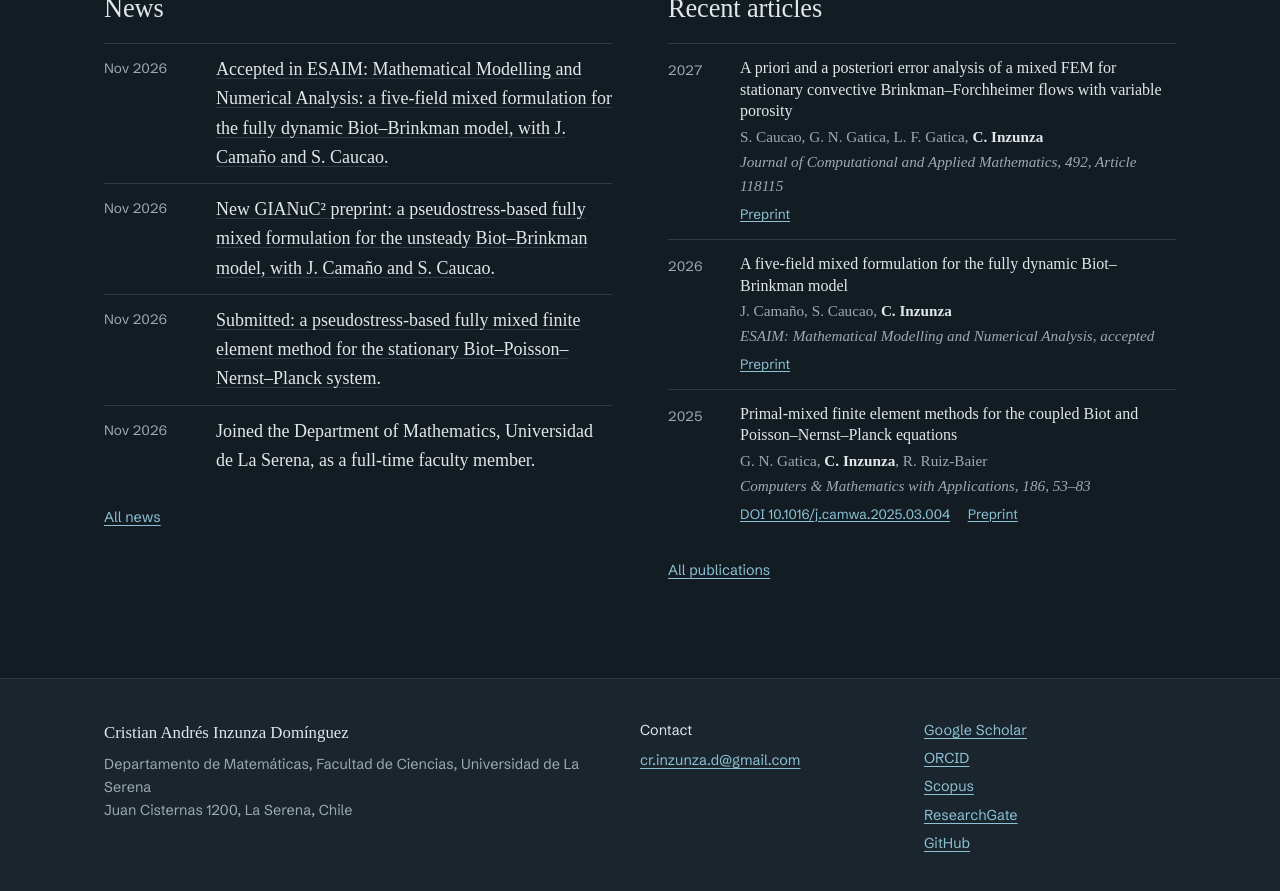
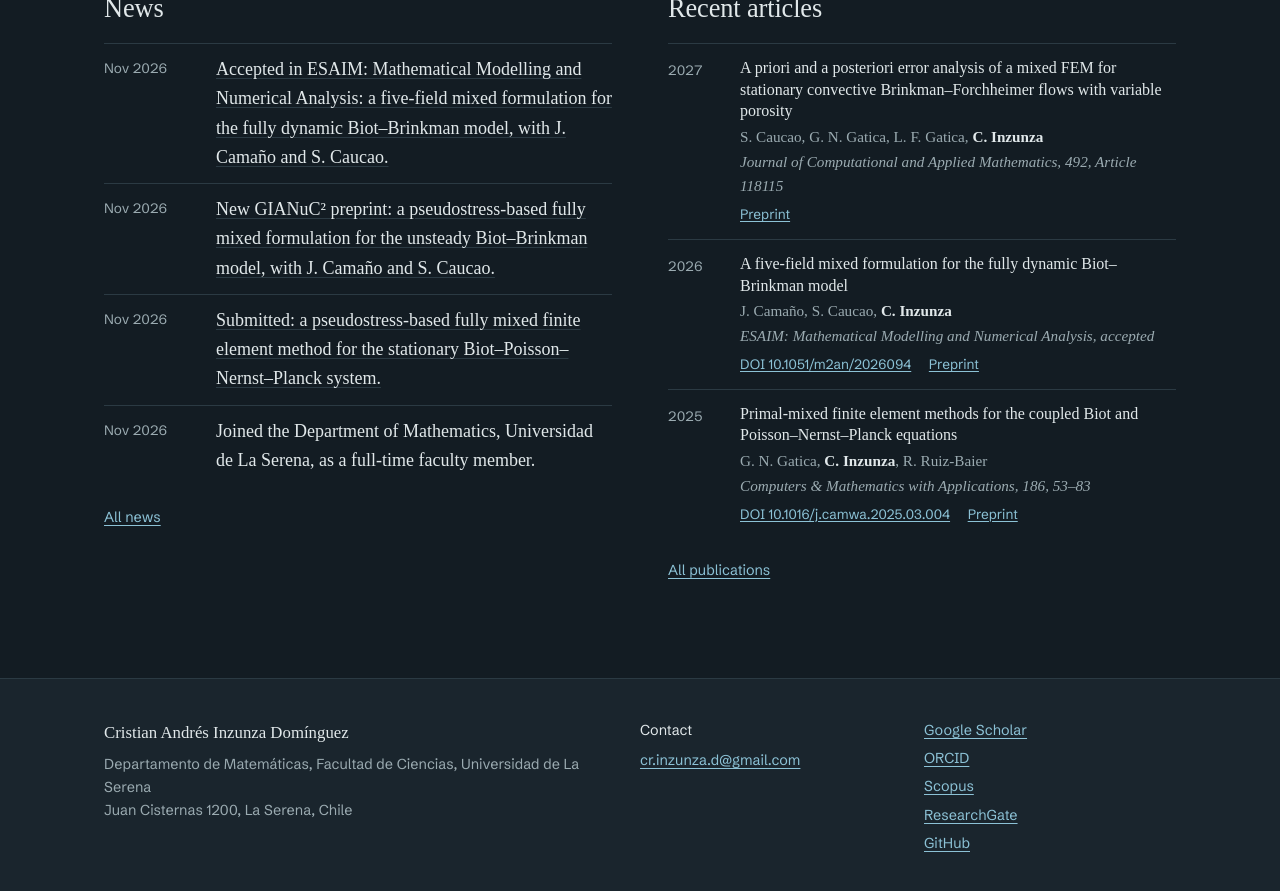
Before and after one commit to Crinzunza/crinzunza.github.io, a Jekyll site: the page built from index.html, in a window 1280 px wide and 900 px high, scrolled down 2200 px. Shown: the top 891 px of the window. Built offline with Jekyll 4.4.1, drawn with Linux system fonts in a browser that asks for light colours; some web fonts are replaced.

Commit message:
Add DOI of the M2AN five-field Biot–Brinkman paper (site and CV)
Co-Authored-By: Claude Opus 5.5 <noreply@anthropic.com>
Claude-Session: https://claude.ai/code/session_01NmkcbZxVKqo5eyoDBFvQtJ

```diff
--- a/_data/publications.yml
+++ b/_data/publications.yml
@@ -54,6 +54,7 @@
   year: 2026
   status: published
   topics: [poro, flow]
+  doi: "10.1051/m2an/2026094"
   preprint: "https://ci2ma.udec.cl/publicaciones/prepublicaciones/prepublicacion.php?id=601"
 
 - title: "Primal-mixed finite element methods for the coupled Biot and Poisson–Nernst–Planck equations"
```
Also changed, not shown: 2 other files.
